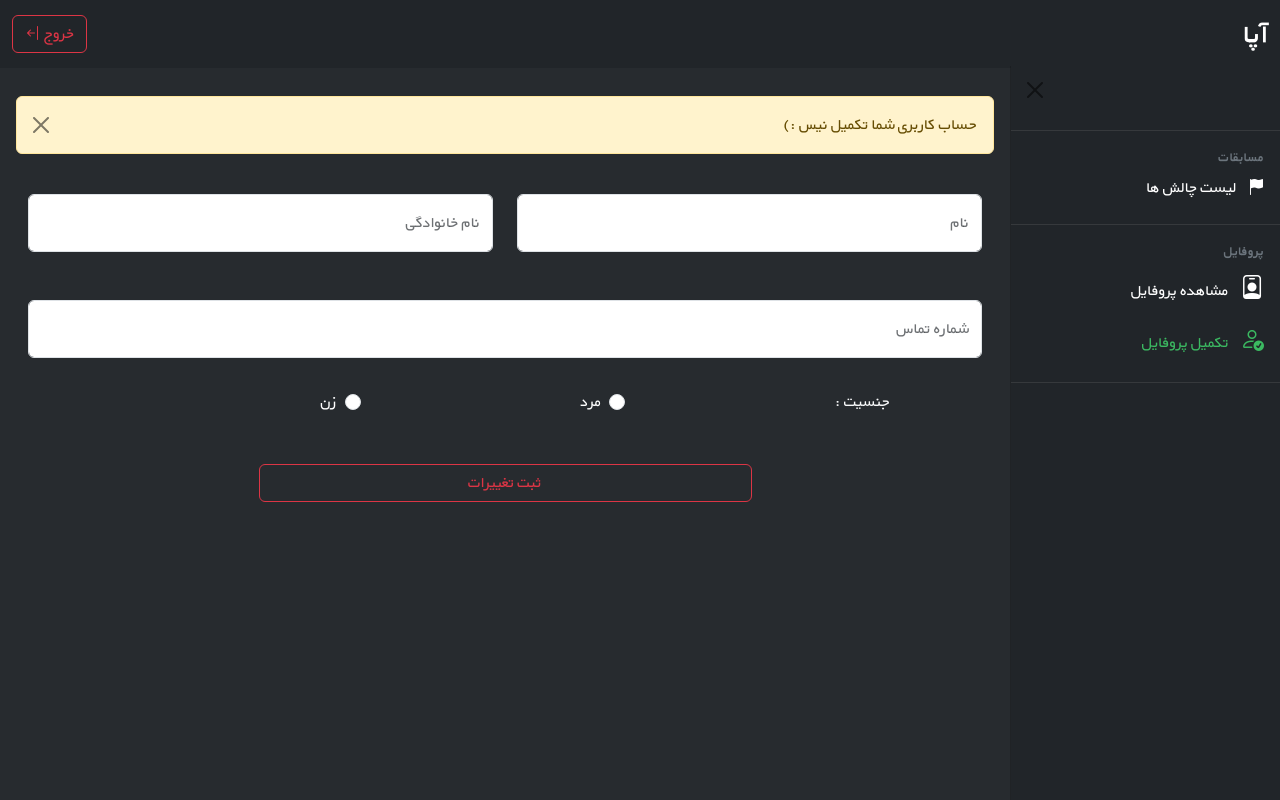
After one commit to mr-z-one/apa_CTF, a PHP site: page /public/Profile-submit.php in a window 1280 px wide. The commit adds this page. Run offline with PHP 8.4, Linux system fonts and the light colour scheme; the visitor is signed in with stand-in values (Sample User, id 1).

Commit message:
initializing profile scripting

```diff
--- /dev/null
+++ b/profile/public/Profile-submit.php
@@ -0,0 +1,227 @@
+<?php require_once __DIR__ . '/../../src/bootstrap.php'  ?>
+
+    <?php view("profile_header",['title' => "challenge-list"]) ?>
+
+
+    <?php  require_login() ?>
+    <!-- Modal exit -->
+    <div class="modal fade" id="logoutModal" tabindex="-1" aria-labelledby="exampleModalLabel" aria-hidden="true">
+        <div class="modal-dialog">
+            <div class="modal-content bg-dark text-white  ">
+                <div class="modal-header">
+                    <h5 class="modal-title" id="exampleModalLabel">خروج</h5>
+                    <button type="button" class="btn-close bg-danger" data-bs-dismiss="modal"
+                        aria-label="Close"></button>
+                </div>
+                <div class="modal-body ">
+                    آیا می خواهید خارج شوید؟
+                </div>
+                <div class="modal-footer">
+                    <button type="button" class="btn btn-secondary " data-bs-dismiss="modal">خیر</button>
+                    <button type="button" class="btn btn-primary">بله</button>
+                </div>
+            </div>
+        </div>
+    </div>
+    <!-- Modal -->
+    <!--navbar-->
+    <nav class="navbar navbar-expand-lg bg-dark navbar-dark fixed-top">
+        <div class="container-fluid">
+            <!--off-canvas trigger-->
+            <button class="navbar-toggler me-2" type="button" data-bs-toggle="offcanvas"
+                data-bs-target="#offcanvasExample" aria-controls="offcanvasExample">
+                <span class="navbar-toggler-icon" data-bs-target="#offcanvasExample"></span>
+            </button>
+            <!--off-canvas trigger-->
+            <a class="navbar-brand me-auto fw-bolder fs-3" href="#">آپا</a>
+            <button class="navbar-toggler" type="button" data-bs-toggle="collapse"
+                data-bs-target="#navbarSupportedContent" aria-controls="navbarSupportedContent" aria-expanded="false"
+                aria-label="Toggle navigation">
+                <span class="navbar-toggler-icon"></span>
+            </button>
+
+            <div class="collapse navbar-collapse" id="navbarSupportedContent">
+                <ul class="navbar-nav ms-auto mb-2 mb-lg-0">
+
+
+                    <li class="nav-item ">
+                        <button class="btn btn-outline-danger " data-bs-toggle="modal" data-bs-target="#logoutModal">
+                            <span>خروج</span>
+                            <i class="bi bi-arrow-bar-left"></i>
+                        </button>
+
+
+                    </li>
+
+                </ul>
+
+            </div>
+        </div>
+    </nav>
+    <!--navbar-->
+
+    <!--off canvas-->
+
+    <div class="offcanvas bg-dark text-white offcanvas-start sidebar-nav" tabindex="-1" id="offcanvasExample"
+        aria-labelledby="offcanvasExampleLabel">
+        <div class="offcanvas-header">
+            <!-- <h5 class="offcanvas-title" id="offcanvasExampleLabel">Offcanvas</h5> -->
+            <button type="button" class="btn-close" data-bs-dismiss="offcanvas" aria-label="Close"></button>
+        </div>
+        <div class="offcanvas-body p-0">
+            <nav class="navbar-dark">
+                <ul class="navbar-nav">
+                    <li class="">
+                        <hr />
+                    </li>
+                    <li>
+                        <div class="text-secondary small fw-bold  px-3">
+                            مسابقات
+                        </div>
+                    </li>
+
+                    <li>
+                        <a href="./profile-challenge-list.php" class="nav-link  px-3 active ">
+                            <span class="me-2">
+                                <i class="bi bi-flag-fill"></i>
+                            </span>
+                            <span>لیست چالش ها</span>
+                        </a>
+                    </li>
+
+                    <li class="">
+                        <hr />
+                    </li>
+
+                    <li>
+                        <div class="text-secondary small fw-bold  px-3">
+                            پروفایل
+                        </div>
+                    </li>
+                    <li>
+                        <a href="./show-Profile.php" class="nav-link px-3 active">
+                            <span class="me-2">
+                                <i class="bi bi-person-badge fs-4    "></i>
+                            </span>
+                            <span>مشاهده پروفایل</span>
+                        </a>
+                    </li>
+                    <li>
+                        <a href="./Profile-submit.php" class="nav-link px-3 active">
+                            <span class="me-2">
+                                <i class="bi bi-person-check fs-4" style="color:rgb(59, 185, 97);"></i>
+                            </span>
+                            <span style="color:rgb(59, 185, 97);">تکمیل پروفایل </span>
+                        </a>
+                    </li>
+                    <li class="">
+                        <hr />
+                    </li>
+
+
+                </ul>
+            </nav>
+        </div>
+    </div>
+    <!--off canvas-->
+
+    <main class="mt-5 pt-4 ">
+        <div class="container-fluid">
+            <!--error-->
+            <div class="row d-flex p-3 ">
+                <div class="alert alert-warning alert-dismissible my-2 fade show " role="alert">
+                    <span>حساب کاربری شما تکمیل نیس :) </span>
+                    <button type="button" class="btn-close" data-bs-dismiss="alert" aria-label="Close"></button>
+                </div>
+
+            </div>
+            <!--error-->
+            <form action="#" class="needs-validation" method="post" novalidate>
+
+
+
+                <div class="row d-flex p-3">
+
+                    <div class="col">
+                        <div class="form-floating mb-3">
+                            <input type="text" class="form-control  id=" name" placeholder="نام" required>
+                            <label for="name">نام</label>
+
+                            <div class="valid-feedback">
+                                عالیه
+                            </div>
+                            <div class="invalid-feedback">
+                                نام را وارد کنید
+                            </div>
+                        </div>
+
+                    </div>
+                    <div class="col">
+                        <div class="form-floating">
+                            <input type="text" class="form-control " id="l-name" placeholder="نام خانوادگی" required>
+                            <label for="l-name">نام خانوادگی</label>
+
+                            <div class="valid-feedback">
+                                عالیه
+                            </div>
+
+                            <div class="invalid-feedback">
+                                نام خانوادگی را وارد کنید
+                            </div>
+                        </div>
+
+                    </div>
+
+                </div>
+                <div class="row d-flex p-3">
+
+                    <div class="col-12">
+                        <div class="form-floating mb-3">
+                            <input type="text" class="form-control" id="phone" pattern="09\d{9}" placeholder="09xxxxx" required>
+                            <label for="phone">شماره تماس</label>
+
+                            <div class="valid-feedback">
+                                عالیه
+                            </div>
+
+                            <div class="invalid-feedback">
+                                شماره تماس صحیح نیست!مثال : [09xxxxxxxxx]
+                            </div>
+                        </div>
+
+                    </div>
+                </div>
+                <div class="row d-flex flex-row mx-5 px-5 ">
+                    <div class="col">
+                        <label class="text-light">جنسیت :</label>
+                    </div>
+                    <div class="col">
+                        <div class="form-check text-white" >
+                            <input class="form-check-input" type="radio" name="radioDefault" id="radioDefault1"required>
+                            <label class="form-check-label" for="radioDefault1">
+                                مرد
+                            </label>
+                        </div>
+                    </div>
+                    <div class="col">
+                        <div class="form-check text-white">
+                            <input class="form-check-input" type="radio" name="radioDefault" id="radioDefault2"required >
+                            <label class="form-check-label" for="radioDefault2">
+                                زن
+                            </label>
+                        </div>
+                    </div>
+                </div>
+                <div class="row p3 my-5">
+                    <div class="col d-flex justify-content-center ">
+                        <button class="btn btn-outline-danger w-50" type="submit">
+                            ثبت تغییرات
+                        </button>
+                    </div>
+                </div>
+
+            </form>
+
+        </div>
+
+             <?php view("profile_footer") ?>
--- a/src/auth.php
+++ b/src/auth.php
@@ -74,7 +74,7 @@ function is_user_logged_in(): bool
 function require_login(): void
 {
     if (!is_user_logged_in()) {
-        redirect_to('login.php');
+        redirect_to('/auth/login.php');
     }
 }
 
--- /dev/null
+++ b/src/inc/profile_footer.php
@@ -0,0 +1,27 @@
+    </main>
+    <script src="/bootstrap-5.3.8-dist/js/bootstrap.bundle.js"></script>
+    <script src="/script.js"></script>
+        <script>
+        // Example starter JavaScript for disabling form submissions if there are invalid fields
+        (() => {
+            'use strict'
+
+            // Fetch all the forms we want to apply custom Bootstrap validation styles to
+            const forms = document.querySelectorAll('.needs-validation')
+
+            // Loop over them and prevent submission
+            Array.from(forms).forEach(form => {
+                form.addEventListener('submit', event => {
+                    if (!form.checkValidity()) {
+                        event.preventDefault()
+                        event.stopPropagation()
+                    }
+
+                    form.classList.add('was-validated')
+                }, false)
+            })
+        })()
+    </script>
+</body>
+
+</html>
--- /dev/null
+++ b/src/inc/profile_header.php
@@ -0,0 +1,15 @@
+
+<!DOCTYPE html>
+<html lang="fa" dir="rtl">
+
+<head>
+    <meta charset="UTF-8">
+    <meta name="viewport" content="width=device-width, initial-scale=1.0">
+    <title><?=$title ?></title>
+    <link rel="stylesheet" href="/bootstrap-5.3.8-dist/css/bootstrap.rtl.min.css">
+    <link rel="stylesheet" href="/bootstrap-icons.min.css">
+    <link rel="stylesheet" href="/style.css">
+
+</head>
+
+<body style="background-color:#212529f7;">
```
Also changed, not shown: profile/public/profile-challenge-list.php (+8 -21 lines), profile/public/show-Profile.php (added, +212 -0 lines).
